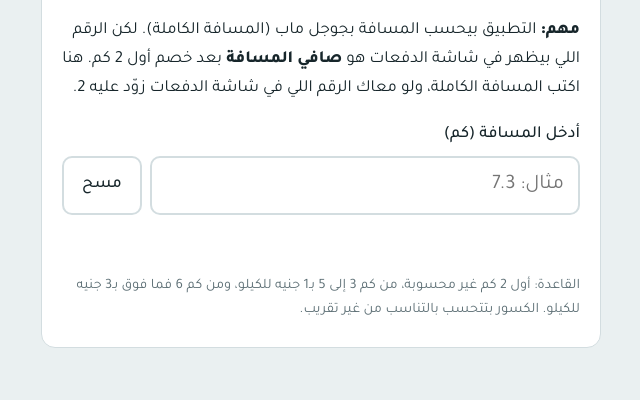
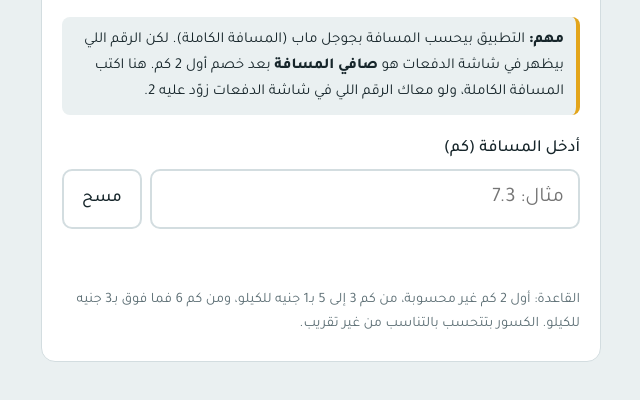
Before and after one commit to MahmoudCarlos/distance-calculator, a plain HTML site: page index.html in a window 1280 px wide. Shown: the part 152-552 px from the top of the page, without its empty margins (319-959 px from the left). Drawn offline with Linux system fonts and the light colour scheme.

Commit message:
Update style.css

```diff
--- a/style.css
+++ b/style.css
@@ -29,4 +29,5 @@ dt,dd{margin:0;padding:8px 0;border-bottom:1px solid var(--line)}
 dd{font-weight:500;padding-inline-start:16px}
 .sum{font-weight:800;color:var(--t2)}
 ol{margin:0;padding-inline-start:22px}li{margin-bottom:6px}
+.note{background:var(--bg);border-inline-start:4px solid var(--t1);border-radius:8px;padding:10px 12px;margin:0 0 20px;font-size:.95rem}
 footer{margin-top:24px;font-size:.9rem;color:var(--muted)}
```
